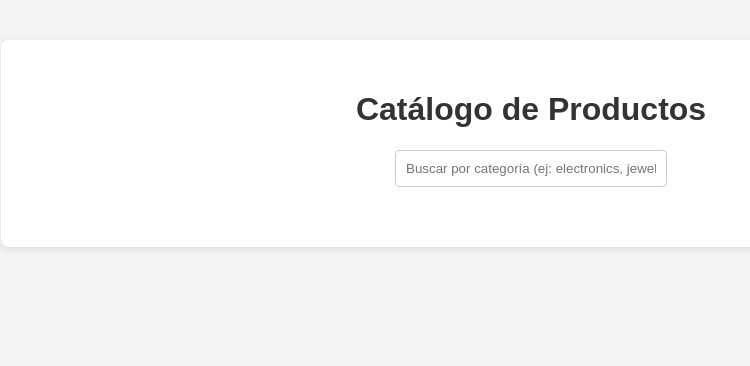
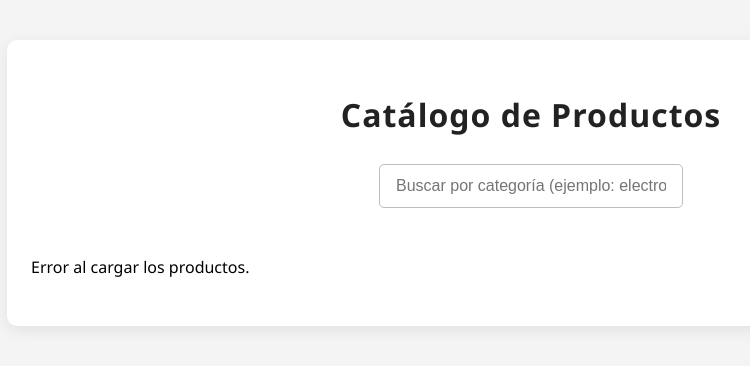
Before and after one commit to Sebastian-Alba-O/ParcialFinal, a PHP site: page / in a window 1280 px wide. Shown: the top 366 px of the page, without its empty margins (109-859 px from the left). Run offline with PHP 8.4, Linux system fonts and the light colour scheme.

Commit message:
Segunda Prueba TERMINADA

```diff
--- a/Exam_Practic_2/css/styles.css
+++ b/Exam_Practic_2/css/styles.css
@@ -1,11 +1,96 @@
-body { font-family: Arial, sans-serif; background: #f4f4f4; margin: 0; padding: 0; }
-.container { max-width: 1000px; margin: 40px auto; background: #fff; padding: 30px; border-radius: 8px; box-shadow: 0 2px 8px rgba(0,0,0,0.1); }
-h1 { text-align: center; color: #333; }
-.search-bar { margin-bottom: 30px; text-align: center; }
-.search-bar input { padding: 10px; width: 250px; border: 1px solid #ccc; border-radius: 4px; }
-.products { display: grid; grid-template-columns: repeat(auto-fit, minmax(220px, 1fr)); gap: 24px; }
-.product { background: #fafafa; border-radius: 8px; box-shadow: 0 1px 4px rgba(0,0,0,0.07); padding: 18px; display: flex; flex-direction: column; align-items: center; }
-.product img { max-width: 120px; max-height: 120px; margin-bottom: 12px; }
-.product-title { font-size: 1.1em; font-weight: bold; margin-bottom: 8px; text-align: center; }
-.product-category { color: #888; font-size: 0.95em; margin-bottom: 8px; }
-.product-price { color: #1a8917; font-weight: bold; font-size: 1.1em; }
+
+body {
+    font-family: 'Segoe UI', Arial, sans-serif;
+    background-color: #f4f4f4;
+    margin: 0;
+    padding: 0;
+}
+
+.container {
+    max-width: 1000px;
+    margin: 40px auto;
+    background: #fff;
+    padding: 32px 24px;
+    border-radius: 10px;
+    box-shadow: 0 4px 16px rgba(0,0,0,0.08);
+}
+
+h1 {
+    text-align: center;
+    color: #222;
+    margin-bottom: 28px;
+    letter-spacing: 1px;
+}
+
+.search-bar {
+    margin-bottom: 32px;
+    text-align: center;
+}
+
+.search-bar input {
+    padding: 12px 16px;
+    width: 270px;
+    border: 1.5px solid #bdbdbd;
+    border-radius: 5px;
+    font-size: 1em;
+    transition: border 0.2s;
+}
+
+.search-bar input:focus {
+    outline: none;
+    border-color: #1a8917;
+}
+
+.products {
+    display: grid;
+    grid-template-columns: repeat(auto-fit, minmax(230px, 1fr));
+    gap: 28px;
+}
+
+.product {
+    background: #fafafa;
+    border-radius: 8px;
+    box-shadow: 0 2px 8px rgba(0,0,0,0.06);
+    padding: 20px 12px 18px 12px;
+    display: flex;
+    flex-direction: column;
+    align-items: center;
+    transition: box-shadow 0.2s, transform 0.2s;
+}
+
+.product:hover {
+    box-shadow: 0 6px 18px rgba(26,137,23,0.10);
+    transform: translateY(-4px) scale(1.03);
+}
+
+.product img {
+    max-width: 120px;
+    max-height: 120px;
+    margin-bottom: 14px;
+    border-radius: 4px;
+    background: #fff;
+    object-fit: contain;
+}
+
+.product-title {
+    font-size: 1.1em;
+    font-weight: 600;
+    margin-bottom: 8px;
+    text-align: center;
+    color: #333;
+    min-height: 40px;
+}
+
+.product-category {
+    color: #666;
+    font-size: 1em;
+    margin-bottom: 8px;
+    text-transform: capitalize;
+}
+
+.product-price {
+    color: #1a8917;
+    font-weight: bold;
+    font-size: 1.15em;
+    margin-top: 2px;
+}
--- a/Exam_Practic_2/index.html
+++ b/Exam_Practic_2/index.html
@@ -7,13 +7,13 @@
     <link rel="stylesheet" href="css/styles.css">
 </head>
 <body>
-    <div class="container">
+    <main class="container">
         <h1>Catálogo de Productos</h1>
-        <div class="search-bar">
-            <input type="text" id="searchInput" placeholder="Buscar por categoría (ej: electronics, jewelery)">
-        </div>
-        <div class="products" id="productsContainer"></div>
-    </div>
+        <section class="search-bar">
+            <input type="text" id="searchInput" placeholder="Buscar por categoría (ejemplo: electronics, jewelery)">
+        </section>
+        <section id="productsContainer" class="products"></section>
+    </main>
     <script src="js/main.js"></script>
 </body>
 </html>
--- a/Exam_Practic_2/js/main.js
+++ b/Exam_Practic_2/js/main.js
@@ -2,41 +2,43 @@ let allProducts = [];
 const productsContainer = document.getElementById('productsContainer');
 const searchInput = document.getElementById('searchInput');
 
-// Fetch products from API
 fetch('https://fakestoreapi.com/products')
-    .then(res => res.json())
+    .then(response => response.json())
     .then(data => {
         allProducts = data;
         renderProducts(allProducts);
+    })
+    .catch(() => {
+        productsContainer.innerHTML = '<p>Error al cargar los productos.</p>';
     });
 
-// Render products
 function renderProducts(products) {
     productsContainer.innerHTML = '';
     if (products.length === 0) {
         productsContainer.innerHTML = '<p>No se encontraron productos.</p>';
         return;
     }
-    products.forEach(product => {
-        const div = document.createElement('div');
-        div.className = 'product';
-        div.innerHTML = `
+    for (const product of products) {
+        const productDiv = document.createElement('div');
+        productDiv.className = 'product';
+        productDiv.innerHTML = `
             <img src="${product.image}" alt="${product.title}">
             <div class="product-title">${product.title}</div>
             <div class="product-category">${product.category}</div>
             <div class="product-price">$${product.price}</div>
         `;
-        productsContainer.appendChild(div);
-    });
+        productsContainer.appendChild(productDiv);
+    }
 }
 
-// Filter by category
-searchInput.addEventListener('input', function() {
-    const value = this.value.trim().toLowerCase();
-    if (value === '') {
+searchInput.addEventListener('input', () => {
+    const searchValue = searchInput.value.trim().toLowerCase();
+    if (searchValue === '') {
         renderProducts(allProducts);
-    } else {
-        const filtered = allProducts.filter(p => p.category.toLowerCase().includes(value));
-        renderProducts(filtered);
+        return;
     }
+    const filteredProducts = allProducts.filter(product =>
+        product.category.toLowerCase().includes(searchValue)
+    );
+    renderProducts(filteredProducts);
 });
```
